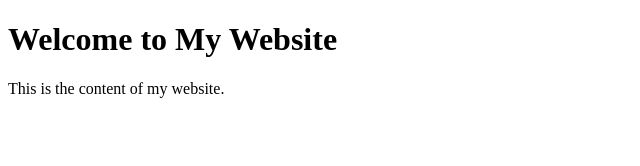
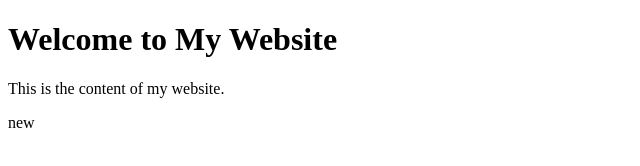
Before and after one commit to marriys/ansible-task, a plain HTML site: page index.html in a window 1280 px wide. Shown: the full height of the page, 0-640 px from the left. Drawn offline with Linux system fonts and the light colour scheme.

Commit message:
Update index.html

```diff
--- a/index.html
+++ b/index.html
@@ -10,5 +10,6 @@
         <h1>Welcome to My Website</h1>
     </header>
     <p>This is the content of my website.</p>
+    <p1>new</p1>
 </body>
 </html>
```
